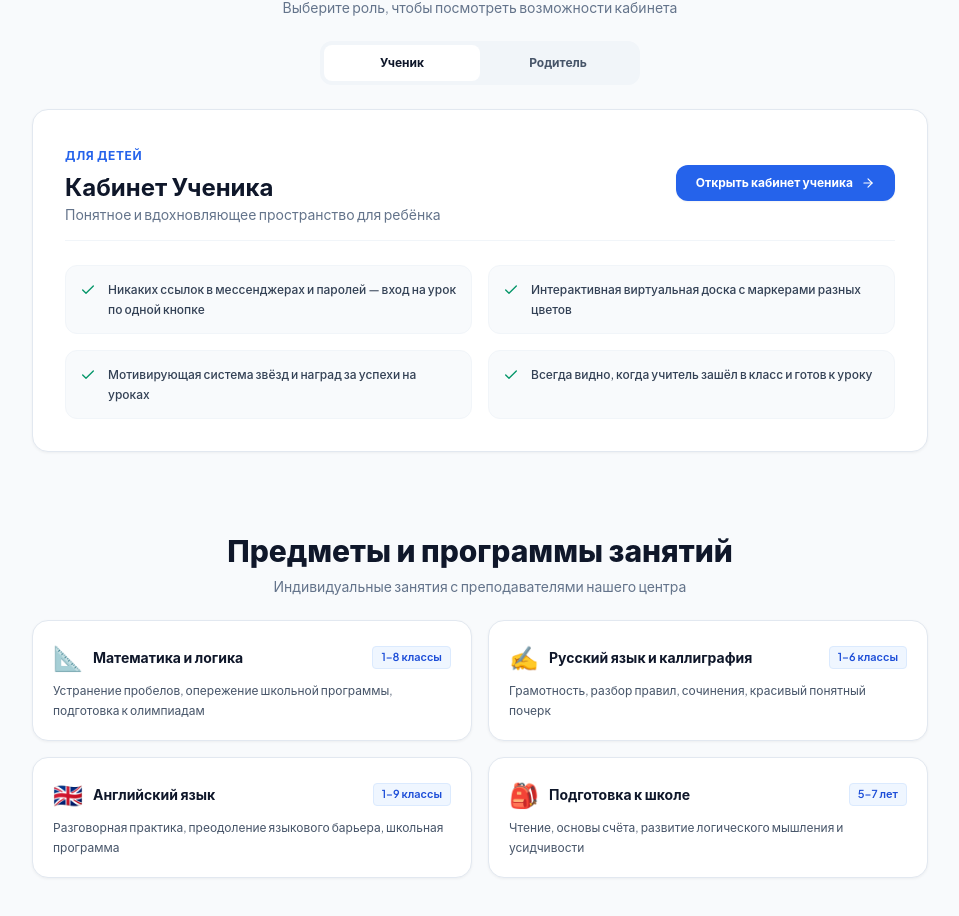
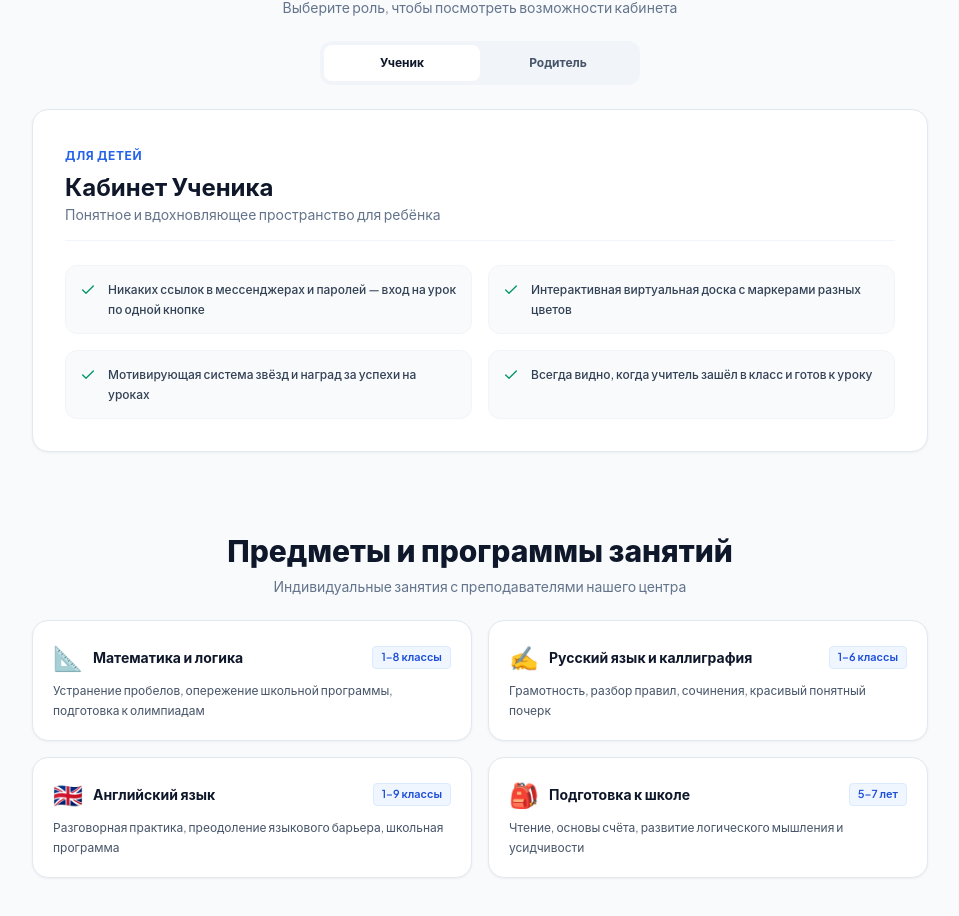
Before and after one commit to GreMZaa/ayda-umnichka, a Next.js app: page / in a window 1280 px wide. Shown: the part 1275-2191 px from the top of the page, without its empty margins (160-1119 px from the left). Built offline with nearby package versions, Linux system fonts and the light colour scheme; no server answers.

Commit message:
refactor: remove direct open cabinet buttons from landing page feature block

```diff
--- a/src/app/page.tsx
+++ b/src/app/page.tsx
@@ -237,8 +237,7 @@ export default function HomePage() {
 
         {/* Контент активного таба */}
         <div className="clean-card p-6 sm:p-8 space-y-6">
-          <div className="flex flex-col sm:flex-row sm:items-center justify-between gap-3 border-b border-slate-100 pb-4">
-            <div>
+          <div className="border-b border-slate-100 pb-4">
             <span className="text-xs font-bold text-blue-600 uppercase tracking-wider">
               {roleDetails[activeTab].badge}
             </span>
@@ -248,15 +247,6 @@ export default function HomePage() {
             <p className="text-xs sm:text-sm text-slate-500 mt-0.5">
               {roleDetails[activeTab].subtitle}
             </p>
-            </div>
-
-            <Link
-              href={roleDetails[activeTab].link}
-              className="inline-flex items-center gap-2 px-5 py-2.5 rounded-xl bg-blue-600 hover:bg-blue-700 text-white font-bold text-xs transition self-start sm:self-auto shrink-0 shadow-sm"
-            >
-              <span>{roleDetails[activeTab].btnText}</span>
-              <ArrowRight className="w-3.5 h-3.5" />
-            </Link>
           </div>
 
           <div className="grid grid-cols-1 sm:grid-cols-2 gap-3 sm:gap-4">
```
Lines whose indentation alone changed are shown as unchanged.
